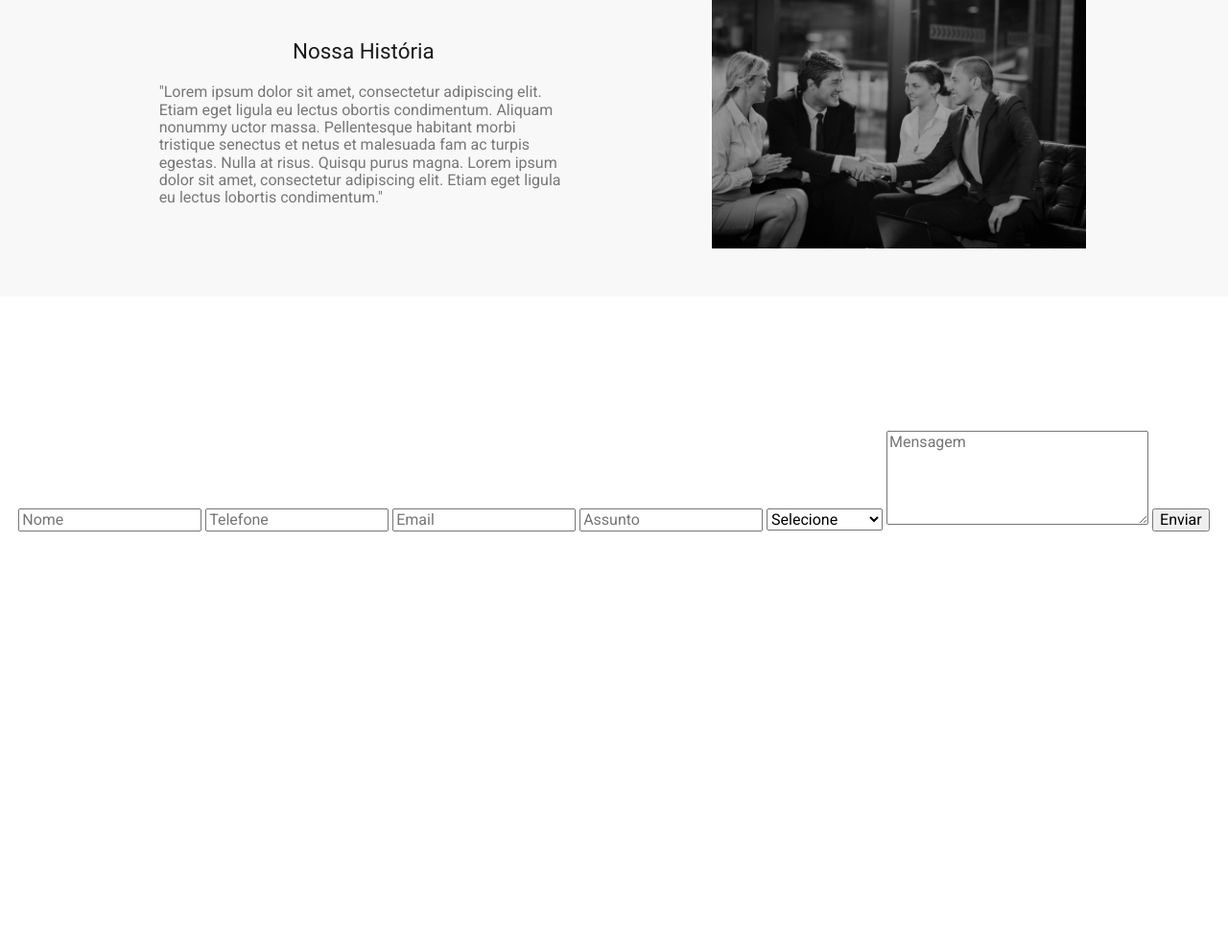
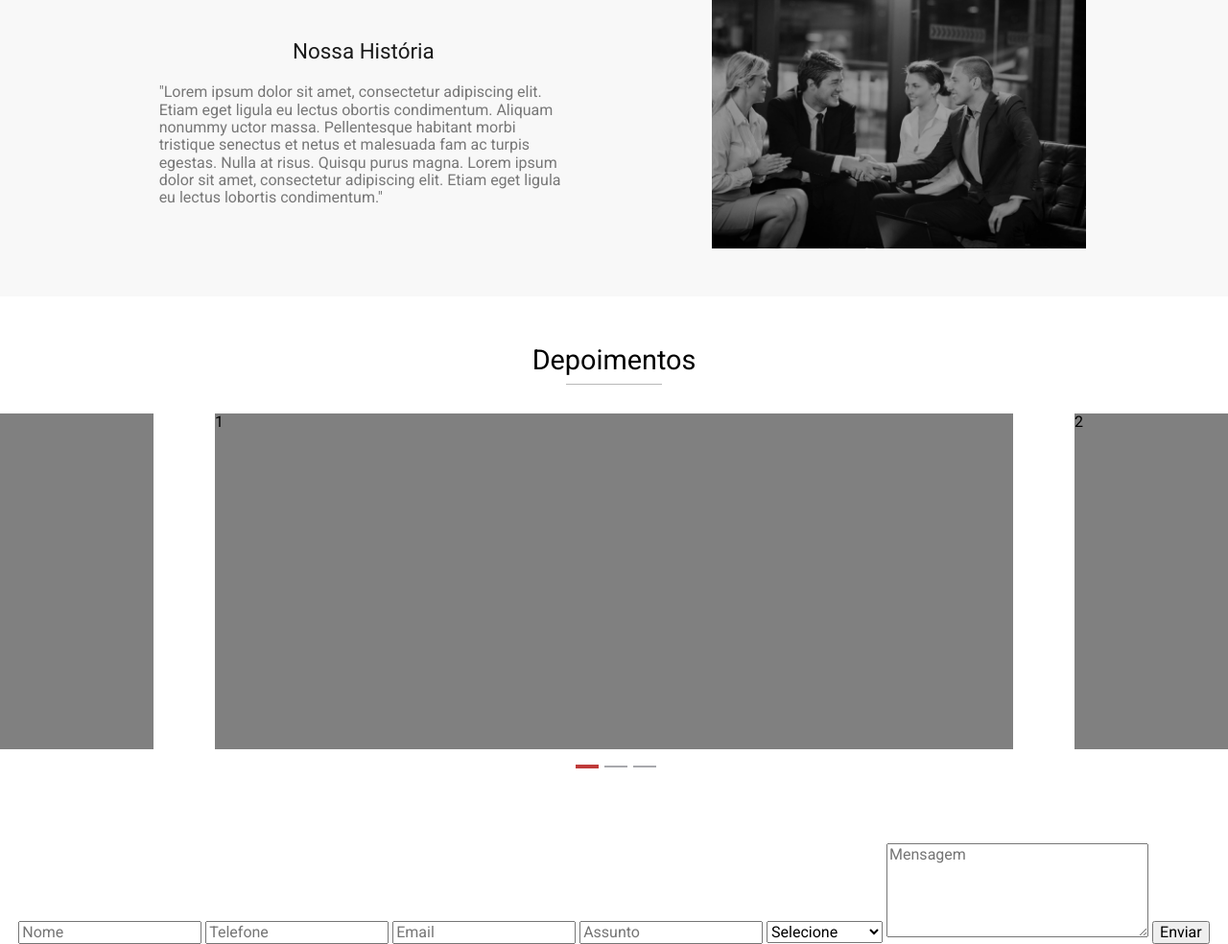
Before and after one commit to citi-onboarding/VirtuConsultoria, a Django app: page / in a window 1280 px wide. Shown: the part 1226-2210 px from the top of the page at 96% size. Before the commit the page ends 1780 px from the top, so only its background shows below. Run offline with Django 3.2, Linux system fonts and the light colour scheme; some libraries are stand-ins or nearby versions.

Commit message:
Adicionada estrutura base do carrossel

```diff
--- a/core/templates/index.html
+++ b/core/templates/index.html
@@ -27,11 +27,15 @@
                 <div class="banner-coluna1"></div>
                 <div class="banner-coluna2">
                     <div class="banner-botao">
-                            <div class="textobotao" title="Entre em contanto conosco"><a href="#contatos"> Fale Conosco! </a></div>
+                        <div class="textobotao" title="Entre em contanto conosco">
+                            <a href="#contatos"> Fale Conosco! </a>
+                        </div>
                     </div>
                 </div>
                 <div class="banner-coluna3">
-                        <a href="#servico"><img class="banner-seta" src="/static/icons/Seta-Branca.svg"></a>
+                    <a href="#servico">
+                        <img class="banner-seta" src="/static/icons/Seta-Branca.svg">
+                    </a>
                 </div>
             </div>
         </div>
@@ -87,7 +91,24 @@
             </div>
         </div>
         <div id="depoimentos">
-            <div class="titulo"></div>
+            <div class="titulo">
+                <h1>Depoimentos</h1>
+                <hr class='titulo-linha'>
+            </div>
+            <div id="carrossel-depoimentos">
+                <div class="card-depoimento">1
+                    <div class="img-depoimento"></div>
+                    <div class="texto-depoimento"></div>
+                </div>
+                <div class="card-depoimento">2
+                    <div class="img-depoimento"></div>
+                    <div class="texto-depoimento"></div>
+                </div>
+                <div class="card-depoimento">3
+                    <div class="img-depoimento"></div>
+                    <div class="texto-depoimento"></div>
+                </div>
+            </div>
         </div>
         <div id="contatos">
             <div class="titulo"></div>
--- a/static/css/style.css
+++ b/static/css/style.css
@@ -28,14 +28,14 @@ body {
     display: flex;
     flex-direction: column;
     align-items: center;
-    padding-top: 50px;  /*Deixar o titulo um pouco afastado da div anterior*/
-    padding-bottom: 20px; /*Deixar o titulo um pouco afastado do conteúdo da div que ele está*/
+    padding-top: 50px;  /* Deixar o titulo um pouco afastado da div anterior */
+    padding-bottom: 20px; /* Deixar o titulo um pouco afastado do conteúdo da div que ele está */
 }
 
 
 .titulo-linha {
     background: var(--corTituloLinha);
-    width: 100px; /*Tamanho padrão da linha sublinhada*/
+    width: 100px; /* Tamanho padrão da linha sublinhada */
 }
 
 .banner-fundo{
@@ -123,39 +123,39 @@ body {
 
 #carrossel {
     width: 80vw;
-    margin-bottom: 50px; /*Margem abaixo do carrossel para comportar os botões, pois caso contrário eles ficam ultrapassando a div*/
+    margin-bottom: 50px; /* Margem abaixo do carrossel para comportar os botões, pois caso contrário eles ficam ultrapassando a div */
 }
 
 .card {
     display: flex;
     flex-direction: column;
-    align-items: center; /*Importante para deixar o card centralizado*/
-    justify-content: center; /*Importante para deixar o card centralizado*/
+    align-items: center; /* Importante para deixar o card centralizado */
+    justify-content: center; /* Importante para deixar o card centralizado */
     height: 460px;
 }
 
 .card-flex {
-    transition: all 0.1s linear; /*Transição na hora que o hover é desativado*/
+    transition: all 0.1s linear; /* Transição na hora que o hover é desativado */
     display: flex;
     flex-direction: column;
     align-items: center;
     width: 250px;
     height: 460px;
-    box-shadow: 0 1px 1px 0 #ECECEC, 0 1px 5px 0 rgba(0, 0, 0, 0.19); /*Sombra do card*/
+    box-shadow: 0 1px 1px 0 #ECECEC, 0 1px 5px 0 rgba(0, 0, 0, 0.19); /* Sombra do card */
     margin: 0 auto;
 }
 
 .card-flex:hover {
-    transition: all 0.1s linear; /*Tempo e tipo da transição ao ativar o hover */
-    cursor: pointer; /*Transformar o cursor em ponteiro pois futuramente o card irá ser clicável*/
-    transform: scale(1.1); /*Aumentar o tamanho caso o cursor esteja em cima*/
+    transition: all 0.1s linear; /* Tempo e tipo da transição ao ativar o hover */
+    cursor: pointer; /* Transformar o cursor em ponteiro pois futuramente o card irá ser clicável */
+    transform: scale(1.1); /* Aumentar o tamanho caso o cursor esteja em cima */
 }
 
 .card-img {
     background-image: url("/static/image/Documentação.jpg");
-    height: 300px; /*Tamanho da imagem de fundo*/
-    width: 250px; /*Tamanho da imagem de fundo*/
-    background-size: 300px; /*Escala na qual ela irá aparecer*/
+    height: 300px; /* Tamanho da imagem de fundo */
+    width: 250px; /* Tamanho da imagem de fundo */
+    background-size: 300px; /* Escala na qual ela irá aparecer */
 }
 
 .card-conteudo {
@@ -175,7 +175,7 @@ body {
 .card-linha {
     width: 100%;
     height: 1px;
-    border-style: none; /*Tirar o estilo do hr para que fique uma linha realmente*/
+    border-style: none; /* Tirar o estilo do hr para que fique uma linha realmente */
     background: var(--corLinhas);
 }
 
@@ -374,7 +374,25 @@ a {
     color: white;
 }
 
+#depoimentos {
+    width: 100%;
+}
 
+#carrossel-depoimentos {
+    height: 350px;
+    width: 100%;
+}
+
+.card-depoimento {
+    height: 350px;
+    border: solid 2px white;
+    margin: 0 30px 0 30px;
+    background-color: gray;
+}
+
+#carrossel-depoimentos .slick-list {
+    padding:0 15% 0 15%;
+}
 
 @media(max-width:1200px){
     .card-flex {
--- a/static/js/main.js
+++ b/static/js/main.js
@@ -18,6 +18,8 @@ $(document).ready(function () { // ações realizadas via jquery
         // função chamada após o término do request json
         pegarHttp(popularServicos);
     });
+
+    depoimentoSlick();
 });
 
 function pegarHttp(successo) { // função standard de request http
@@ -170,3 +172,15 @@ function validarSheet(ordemServicos) {
     criarServicos(ordemServicos, flag); // cria os serviços antes de substituí-los
     return flag; // retorna se houve erro
 }
+
+function depoimentoSlick(){
+    $('#carrossel-depoimentos').slick({ // gera o carrossel através da biblioteca slick
+        infinite: true, // o carrosel não volta pro começo quando acaba
+        slidesToShow: 1, // mostra 3 cards por vez
+        slidesToScroll: 1, // passa 3 cards por vez
+        dots: true, // bolinhas indicando em que slide o user está
+        arrows: false, // setas laterais escondidas
+        focusOnSelect: false, // realce feito com css
+        dotsClass: 'slick-dots dots-css', // opção para estilizar as bolinhas do slick
+    });
+}
```
Lines whose indentation alone changed are shown as unchanged.
